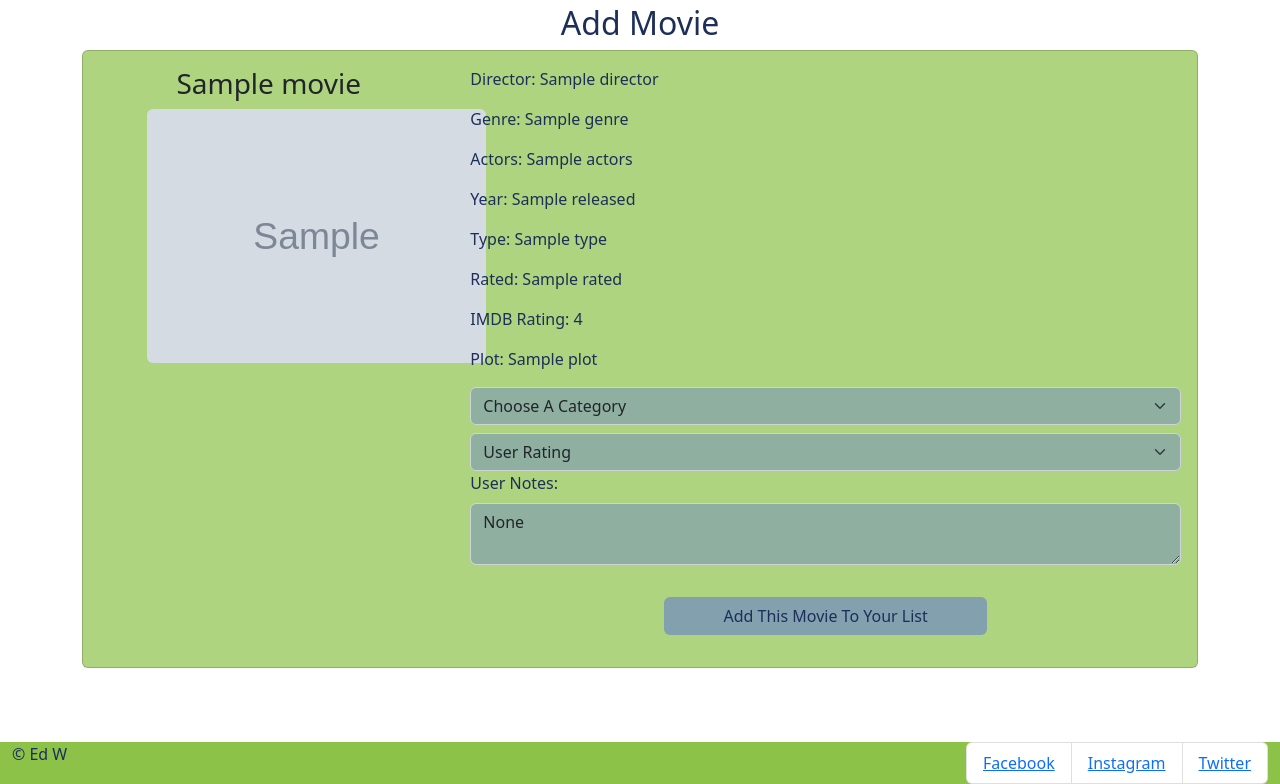
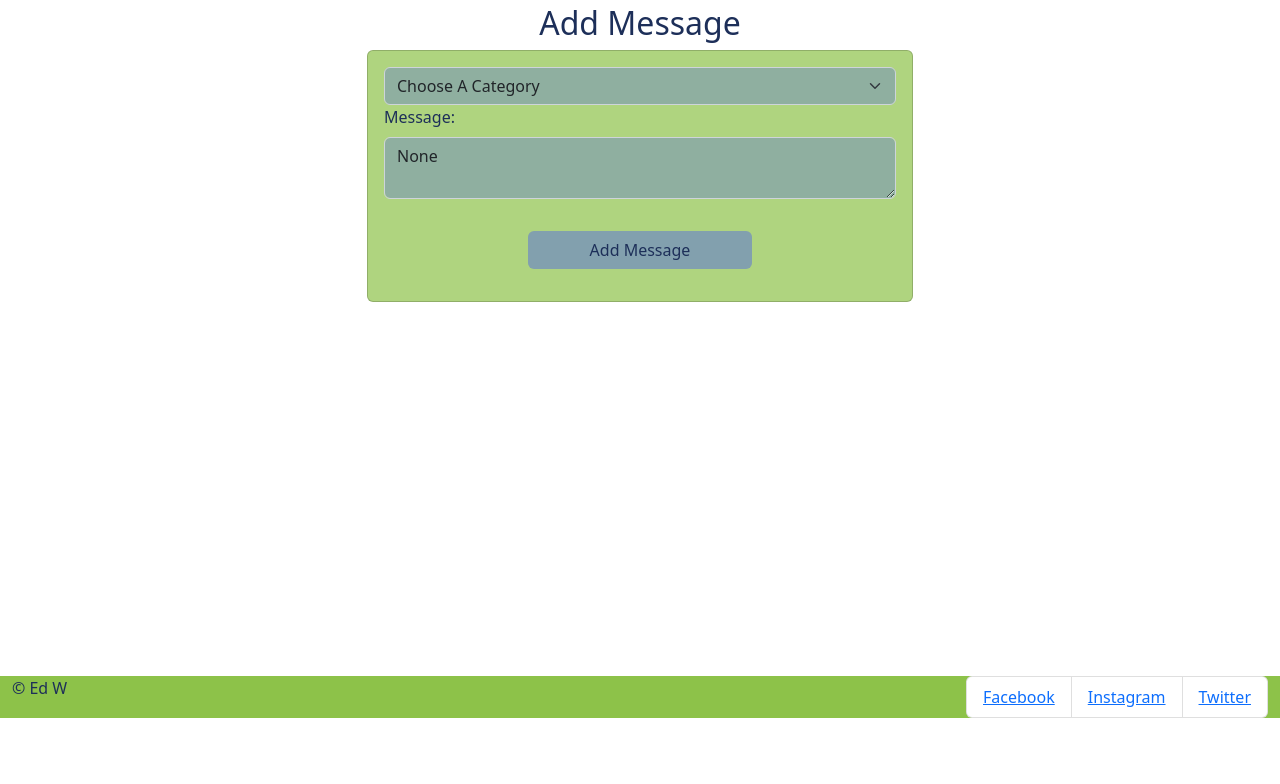
Before and after one commit to Ed-Whyatt/movie-lounge-ms-3, a Flask app: template movielounge/templates/add_question.html in a window 1280 px wide. Shown: the part 82-866 px from the top of the page. After the commit the page ends 800 px from the top, so only its background shows below. Run offline with Flask 2, Linux system fonts and the light colour scheme; tables that the repository leaves empty hold one stand-in row (values such as "Sample post"); the template is opened without the code that fills it: values that come from a table or form of the project are taken from there, most other values are stand-ins (such as "Sample title", 1, 10 or a date in 2020); grey boxes marked "Sample" are stand-in pictures; parts of the project's set-up code (start-up, migrations or seed data) failed here and were passed over.

Commit message:
Edit add movie boilerplate used for add question form

```diff
--- a/movielounge/templates/add_question.html
+++ b/movielounge/templates/add_question.html
@@ -2,77 +2,43 @@
 {% block nav_add_movie %}active{% endblock %}
 {% block content %}
 
-<h2 class="text-center lounge-blue-text mt-1">Add Movie</h2>
+<h2 class="text-center lounge-blue-text mt-1">Add Message</h2>
 
 <div class="row">
 
-    <div class="col">
+    <div class="col-12 col-md-6 offset-md-3">
 
         <!-- Form start -->
-        <form method="POST" action="{{ url_for('select_movie', movie_title=movie.title) }}">
+        <form method="POST" action="#">
 
             <!-- Boostrap card -->
             <div class="card mb-3 lounge-main-opaque-bg">
 
                 <div class="row g-0">
 
-                    <div class="col-md-4">
-                        <div class="card-body">
-                            <h3 class="card-title text-center">{{ movie.title }}</h3>
-                            <img src="{{ movie.poster }}" class="img-fluid rounded ms-xl-5" alt="Movie poster">
-                        </div>
-                    </div>
-
-                    <div class="col-md-8">
+                    <div class="col">
                         <div class="card-body lounge-blue-text">
-
-                            <p class="card-text">Director: {{ movie.director }}</p>
-                            <p class="card-text">Genre: {{ movie.genre }}</p>
-                            <p class="card-text">Actors: {{ movie.actors }}</p>
-                            <p class="card-text">Year: {{ movie.released }}</p>
-                            <p class="card-text">Type: {{ movie.type }}</p>
-                            <p class="card-text">Rated: {{ movie.rated }}</p>
-                            <p class="card-text">IMDB Rating: {{ movie.imdb_rating }}</p>
-                            <p class="card-text">Plot: {{ movie.plot }}</p>
 
                             <select id="category_id" name="category_id" class="form-select lounge-opaque-gray-bg" aria-label="Default select example" required>
                                 <option selected>Choose A Category</option>
                                 {% for category in categories %}
-                                <option value="{{ category.id }}">{{ category.category_name }}</option>
+                                <option value="{{ category.category_name }}">{{ category.category_name }}</option>
                                 {% endfor %}
                             </select>
 
-                            <select id="user_rating" name="user_rating" class="form-select lounge-opaque-gray-bg mt-2" aria-label="Default select example">
-                                <option selected>User Rating</option>
-                                <option value="Not Watched">Not Watched</option>
-                                <option value="1">1</option>
-                                <option value="2">2</option>
-                                <option value="3">3</option>
-                                <option value="4">4</option>
-                                <option value="5">5</option>
-                                <option value="6">6</option>
-                                <option value="7">7</option>
-                                <option value="8">8</option>
-                                <option value="9">9</option>
-                                <option value="10">10</option>
-                            </select>
-
                             <div class="mb-3">
-                                <label for="user_notes" class="form-label ">User Notes:</label>
-                                <textarea class="form-control lounge-opaque-gray-bg" id="user_notes" name="user_notes" type="text" minlength="3" maxlength="200" required>None</textarea>
+                                <label for="question_description" class="form-label ">Message: </label>
+                                <textarea class="form-control lounge-opaque-gray-bg" id="question_description" name="question_description" type="text" minlength="3" maxlength="200" row="10" col="8" required>None</textarea>
                             </div>
 
                             <div class="card-body d-grid gap-2 col-6 mx-auto">
                                 <!-- Edit and delete movie buttons -->
-                                <button type="submit" class="btn lounge-light-blue-bg lounge-blue-text">Add This Movie To Your List</button>
+                                <button type="submit" class="btn lounge-light-blue-bg lounge-blue-text">Add Message</button>
                             </div>
 
                         </div>
                     </div>
 
-                    <div class="col">
-
-                    </div>
 
                 </div>
             </div>
```
